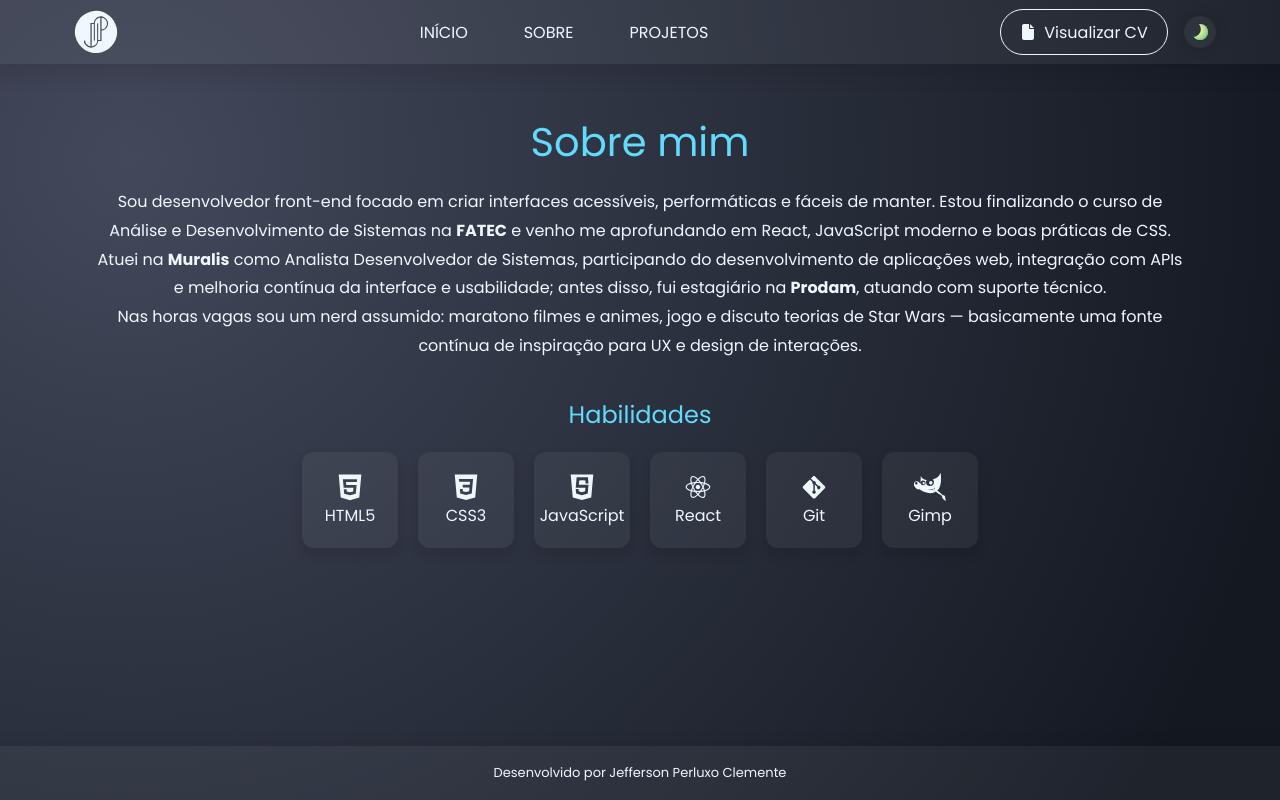
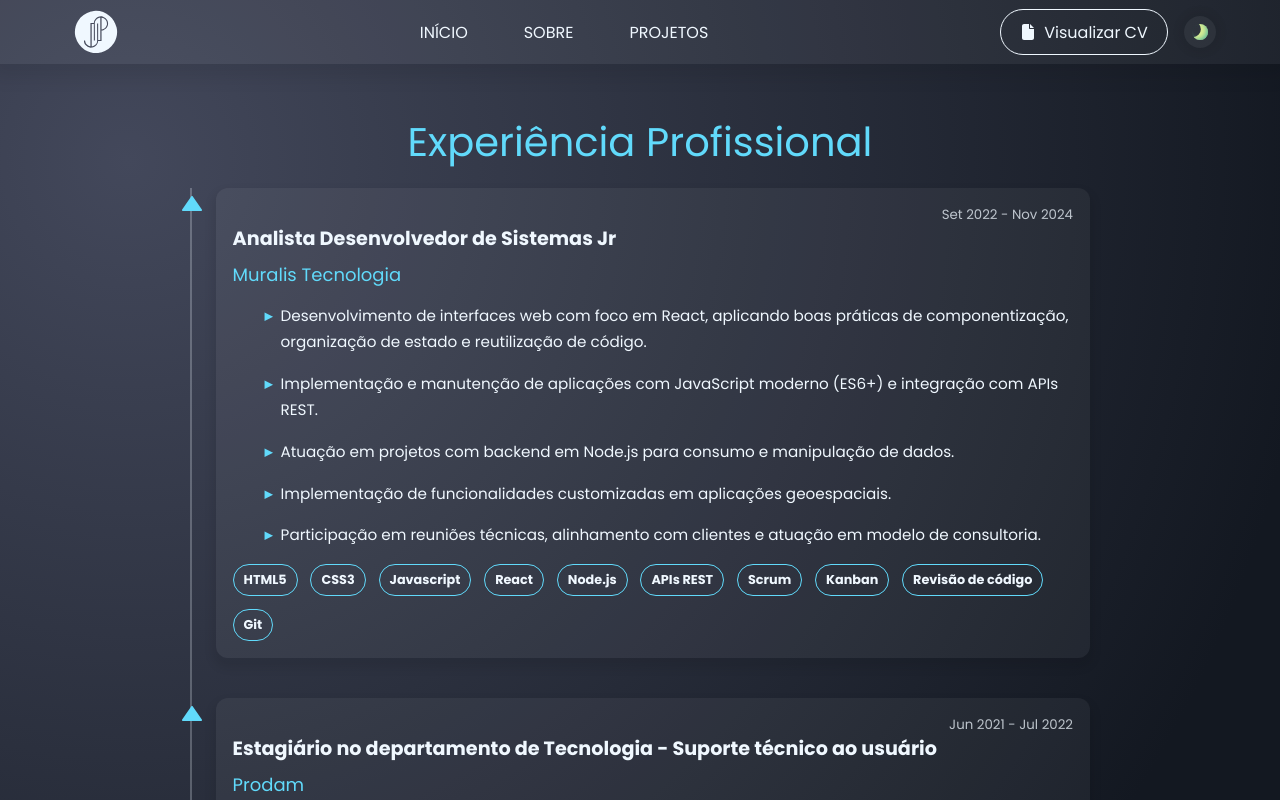
Before and after one commit to JPerluxo/Portfolio-React, a Next.js app: page /about in a window 1280 px wide. Shown: the top 800 px of the page. Built offline with nearby package versions, Linux system fonts and the light colour scheme.

Commit message:
Atualização da sessão "Sobre" com melhorias estruturais e visuais

```diff
--- a/src/app/about/page.jsx
+++ b/src/app/about/page.jsx
@@ -1,5 +1,6 @@
 import styles from "./page.module.css";
 
+import TimelineItem from "../../components/TimelineItem";
 import { DiHtml5, DiCss3, DiJavascript, DiReact, DiGit } from "react-icons/di";
 import { SiGimp } from "react-icons/si";
 
@@ -15,12 +16,36 @@ const SKILLS = [
 const About = () => {
   return (
     <section className={styles.about} aria-labelledby="about-title">
-      <h1 id="about-title">Sobre mim</h1>
-      <p>
-        Sou desenvolvedor front-end focado em criar interfaces acessíveis, performáticas e fáceis de manter. Estou finalizando o curso de Análise e Desenvolvimento de Sistemas na <a href="https://www.fatecmogidascruzes.com.br/" target="_blank" rel="noopener noreferrer">FATEC</a> e venho me aprofundando em React, JavaScript moderno e boas práticas de CSS.<br/>
-        Atuei na <a href="https://www.muralis.com.br/" target="_blank" rel="noopener noreferrer">Muralis</a> como Analista Desenvolvedor de Sistemas, participando do desenvolvimento de aplicações web, integração com APIs e melhoria contínua da interface e usabilidade; antes disso, fui estagiário na <a href="https://portal.prodam.sp.gov.br/" target="_blank" rel="noopener noreferrer">Prodam</a>, atuando com suporte técnico.<br/>
-        Nas horas vagas sou um nerd assumido: maratono filmes e animes, jogo e discuto teorias de Star Wars — basicamente uma fonte contínua de inspiração para UX e design de interações.
-      </p>
+      <h1 id="about-title">Experiência Profissional</h1>
+      <article className={styles.timeline} aria-label="Linha do tempo profissional">
+        <TimelineItem
+          title={"Analista Desenvolvedor de Sistemas Jr"}
+          date={"Set 2022 - Nov 2024"}
+          company={"Muralis Tecnologia"}
+          link={"https://www.muralis.com.br/"}
+          bullets={[
+            "Desenvolvimento de interfaces web com foco em React, aplicando boas práticas de componentização, organização de estado e reutilização de código.",
+            "Implementação e manutenção de aplicações com JavaScript moderno (ES6+) e integração com APIs REST.",
+            "Atuação em projetos com backend em Node.js para consumo e manipulação de dados.",
+            "Implementação de funcionalidades customizadas em aplicações geoespaciais.",
+            "Participação em reuniões técnicas, alinhamento com clientes e atuação em modelo de consultoria."
+          ]}
+          tags={["HTML5","CSS3","Javascript","React","Node.js","APIs REST","Scrum","Kanban","Revisão de código","Git"]}
+        />
+        <TimelineItem
+          title={"Estagiário no departamento de Tecnologia - Suporte técnico ao usuário"}
+          date={"Jun 2021 - Jul 2022"}
+          company={"Prodam"}
+          link={"https://portal.prodam.sp.gov.br/"}
+          bullets={[
+            "Suporte técnico a usuários (análise e resolução de problemas em desktops e notebooks).",
+            "Instalação, formatação e manutenção de sistemas operacionais.",
+            "Criação e replicação de imagens em servidores e estações de trabalho.",
+            "Remoção de vírus e instalação de softwares, drivers e antivírus."
+          ]}
+          tags={["Suporte técnico","Suporte ao usuário remoto","Comunicação","Microsoft Office"]}
+        />
+      </article>
       <div className={styles.skillsContainer} aria-label="Habilidades">
         <h2>Habilidades</h2>
         <ul>
--- a/src/app/about/page.module.css
+++ b/src/app/about/page.module.css
@@ -12,17 +12,25 @@
 
 .about h1 {
   font-size: 2.5rem;
-  margin: 0;
+  margin: 0 0 1rem 0;
+  text-align: center;
 }
 
-.about p {
-  text-align: center;
-  line-height: 1.8;
+.timeline {
+  max-width: 900px;
+  position: relative;
+  padding-left: 1.6rem;
 }
 
-.about p a {
-  text-decoration: none;
-  font-weight: bold;
+.timeline::before {
+  content: "";
+  position: absolute;
+  left: 0;
+  top: 0;
+  bottom: 0;
+  width: 2px;
+  background-color: var(--text-color);
+  opacity: 25%;
 }
 
 .skillsContainer h2 { text-align: center; }
@@ -67,7 +75,10 @@
 }
 
 @media (max-width: 768px) {
-  .about { font-size: .9rem; }
+  .about {
+    font-size: .9rem;
+    padding: 3rem 1.25rem;
+  }
 
   .about h1 { font-size: 2rem; }
 
--- /dev/null
+++ b/src/components/TimelineItem/index.jsx
@@ -0,0 +1,24 @@
+import styles from "./index.module.css";
+
+import { BiSolidUpArrow } from "react-icons/bi";
+
+const TimelineItem = ({ title, date, company, link, bullets, tags }) => {
+  return (
+    <div className={styles.timelineItem}>
+      <BiSolidUpArrow className={styles.timelineDot} aria-hidden="true" focusable="false"/>
+      <div className={styles.timelineContent}>
+        <div className={styles.timelineHeader}>
+          <h3>{title}</h3>
+          <span>{date}</span>
+        </div>
+        <a href={link} target="_blank" rel="noopener noreferrer" aria-label={`Abrir URL ${company}`}>{company}</a>
+        <ul>{bullets.map((bullet, i) => (<li key={i}>{bullet}</li>))}</ul>
+        <div className={styles.timelineTags} aria-label={`Tecnologias: ${tags.join(", ")}`}>
+          {tags.map((tag) => (<span key={tag}>{tag}</span>))}
+        </div>
+      </div>
+    </div>
+  );
+}
+
+export default TimelineItem;
--- /dev/null
+++ b/src/components/TimelineItem/index.module.css
@@ -0,0 +1,93 @@
+.timelineItem {
+  position: relative;
+  padding-bottom: 2.5rem;
+}
+
+.timelineItem:last-child { padding-bottom: 0; }
+
+.timelineDot {
+  position: absolute;
+  left: -2.25rem;
+  top: .25rem;
+  width: 1.5rem;
+  height: 1.5rem;
+  fill: var(--accent-color);
+}
+
+.timelineContent {
+  background-color: var(--glass-bg-color);
+  box-shadow: 0 .4rem .5rem .25rem var(--shadow-color);
+  border: 1px solid transparent;
+  border-radius: .75rem;
+  padding: 1rem;
+  transition: border-style .5s, border-color .5s, transform .15s;
+}
+
+.timelineContent:hover {
+  border-color: var(--accent-color);
+  transform: translateX(+3px);
+}
+
+.timelineHeader {
+  display: flex;
+  justify-content: space-between;
+  align-items: flex-start;
+}
+
+.timelineHeader h3 {
+  font-size: larger;
+  font-weight: bold;
+  margin-bottom: .5rem;
+}
+
+.timelineHeader span {
+  font-size: smaller;
+  opacity: 75%;
+}
+
+.timelineContent a {
+  color: var(--accent-color);
+  font-size: large;
+  text-decoration: none;
+}
+
+.timelineContent ul {
+  padding-left: 2rem;
+  font-size: .95rem;
+}
+
+.timelineContent ul li {
+  position: relative;
+  line-height: 1.7;
+  margin-bottom: 1rem;
+  padding-left: 1rem;
+  list-style: none;
+}
+
+.timelineContent ul li::before {
+  color: var(--accent-color);
+  content: "▸";
+  position: absolute;
+  left: 0;
+  font-weight: bold;
+}
+
+.timelineTags {
+  display: flex;
+  flex-wrap: wrap;
+  gap: .8rem;
+}
+
+.timelineTags span {
+  border: .1rem solid var(--accent-color);
+  padding: .375rem .625rem;
+  border-radius: 5rem;
+  font-size: .8rem;
+  font-weight: bold;
+}
+
+@media (max-width: 768px) {
+  .timelineHeader { flex-direction: column; }
+
+  .timelineContent ul { padding-left: 1rem; }
+}
```
